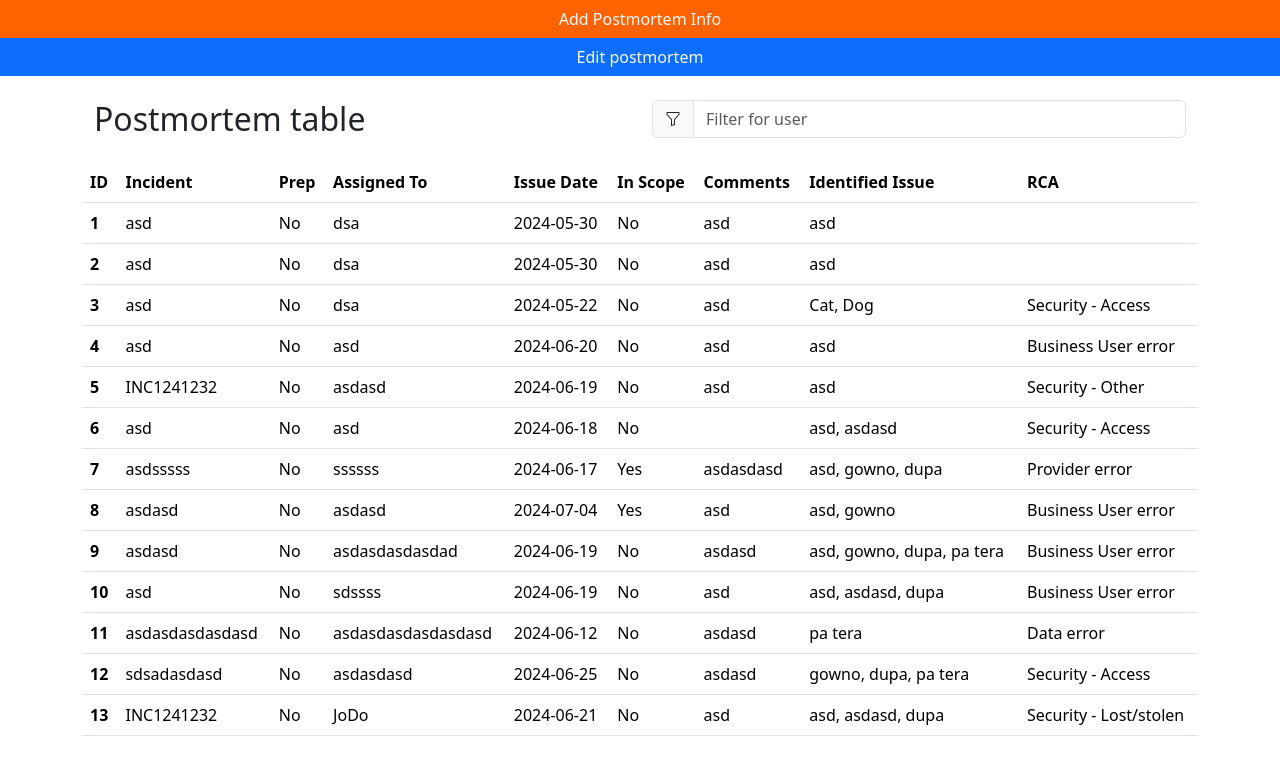
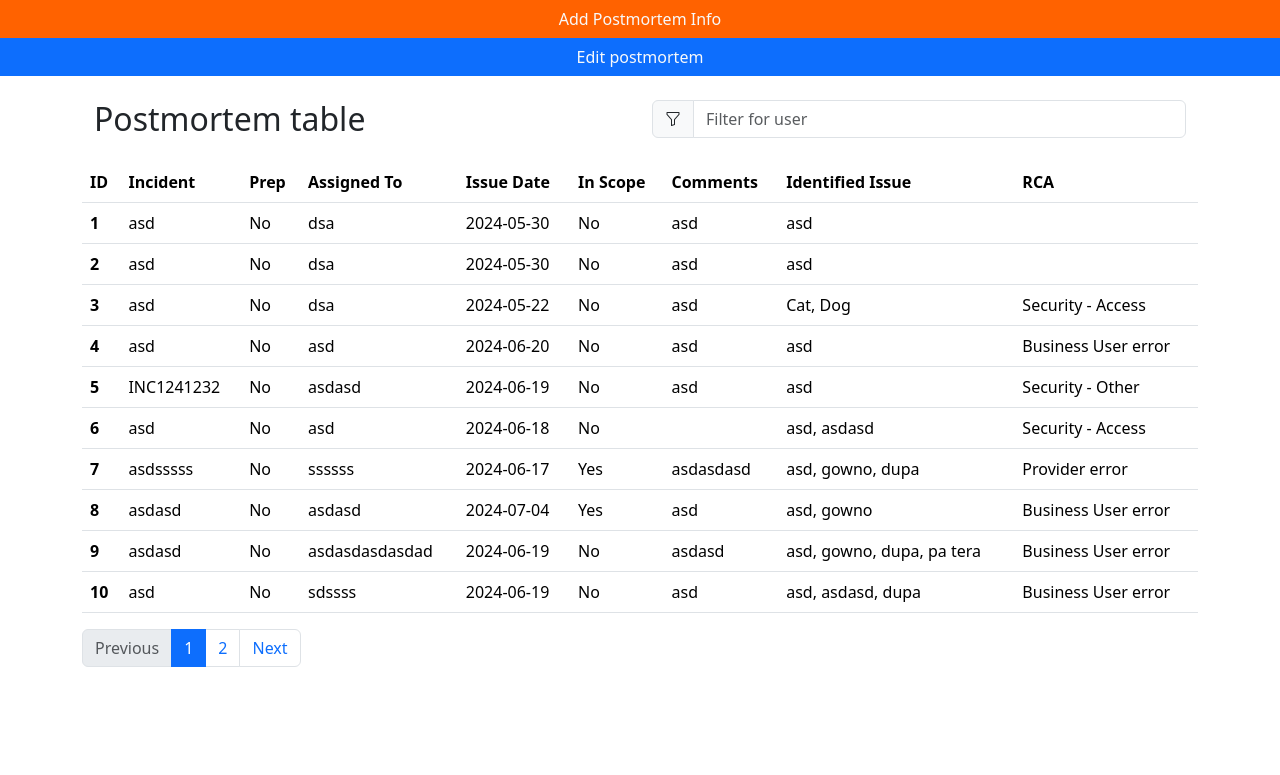
Before and after one commit to merdzikdominik/postmortems_table, a Flask app: page / in a window 1280 px wide. Shown: the top 775 px of the page. Run offline with Flask 3, Linux system fonts and the light colour scheme; some libraries are stand-ins or nearby versions.

Commit message:
added pagination

```diff
--- a/app.py
+++ b/app.py
@@ -4,7 +4,6 @@ from flask_wtf import CSRFProtect, FlaskForm
 from wtforms import StringField, BooleanField, DateField, TextAreaField, HiddenField
 from wtforms.validators import DataRequired
 import secrets
-
 
 app = Flask(__name__)
 app.config['SECRET_KEY'] = secrets.token_hex(16)
@@ -77,8 +76,10 @@ class Row(db.Model):
         self.rca = rca
         self.identified_issue = identified_issue
 
+
 with app.app_context():
     db.create_all()
+
 
 @app.route('/', methods=['GET', 'POST'])
 def index():
@@ -105,24 +106,11 @@ def index():
 
         IdentifiedIssue.add_issues(identified_issues)
 
-    rows = Row.query.all()
+    page = request.args.get('page', 1, type=int)
+    rows = Row.query.paginate(page=page, per_page=ROWS_PER_PAGE)
 
     return render_template('index.html', rows=rows, form=form)
 
-def edit_row(row_id):
-    row = Row.query.get_or_404(row_id)
-    row.incident = request.form['incident']
-    row.prep = request.form['prep']
-    row.assigned_to = request.form['assigned_to']
-    row.issue_date = request.form['issue_date']
-    row.in_scope = 'Yes' if request.form.get('in_scope') == 'true' else 'No'
-    row.comments = request.form['comments']
-    row.rca = request.form['rca']
-    row.identified_issue = request.form['identified_issue']
-
-    db.session.commit()
-
-    return redirect(url_for('index'))
 
 @app.route('/delete_row/<int:row_id>', methods=['POST'])
 def delete_row(row_id):
@@ -131,6 +119,7 @@ def delete_row(row_id):
     db.session.commit()
 
     return redirect(url_for('index'))
+
 
 @app.route('/save_changes', methods=['POST'])
 def save_changes():
@@ -163,10 +152,12 @@ def save_changes():
 
     return redirect(url_for('index'))
 
+
 @app.route('/get_issues', methods=['GET'])
 def get_issues():
     issues = IdentifiedIssue.query.all()
     return jsonify([{'text': issue.identified_issue} for issue in issues])
 
+
 if __name__ == "__main__":
     app.run(port=5000, debug=True)
--- a/templates/index.html
+++ b/templates/index.html
@@ -67,7 +67,7 @@
     </div>
 
     <!--  main section  -->
-<div class="w-50 container d-flex-column justify-content-center">
+    <div class="w-50 container d-flex-column justify-content-center">
         <h1 class="mt-3 mb-3">Postmortem Info</h1>
         <form id="row-form" method="POST" action="/">
             {{ form.hidden_tag() }}
@@ -195,6 +195,27 @@
                 {% endfor %}
             </tbody>
         </table>
+        <nav aria-label="Page navigation">
+            <ul class="pagination">
+                <li class="page-item {% if not rows.has_prev %}disabled{% endif %}">
+                    <a class="page-link" href="{{ url_for('index', page=rows.prev_num) }}">Previous</a>
+                </li>
+                {% for page_num in rows.iter_pages() %}
+                    {% if page_num %}
+                        <li class="page-item {% if page_num == rows.page %}active{% endif %}">
+                            <a class="page-link" href="{{ url_for('index', page=page_num) }}">{{ page_num }}</a>
+                        </li>
+                    {% else %}
+                        <li class="page-item disabled">
+                            <a class="page-link" href="#">...</a>
+                        </li>
+                    {% endif %}
+                {% endfor %}
+                <li class="page-item {% if not rows.has_next %}disabled{% endif %}">
+                    <a class="page-link" href="{{ url_for('index', page=rows.next_num) }}">Next</a>
+                </li>
+            </ul>
+        </nav>
     </div>
     <script src="{{url_for('static', filename='slimselect.min.js')}}"></script>
     <script>
```
Also changed, not shown: instance/rows.db.
